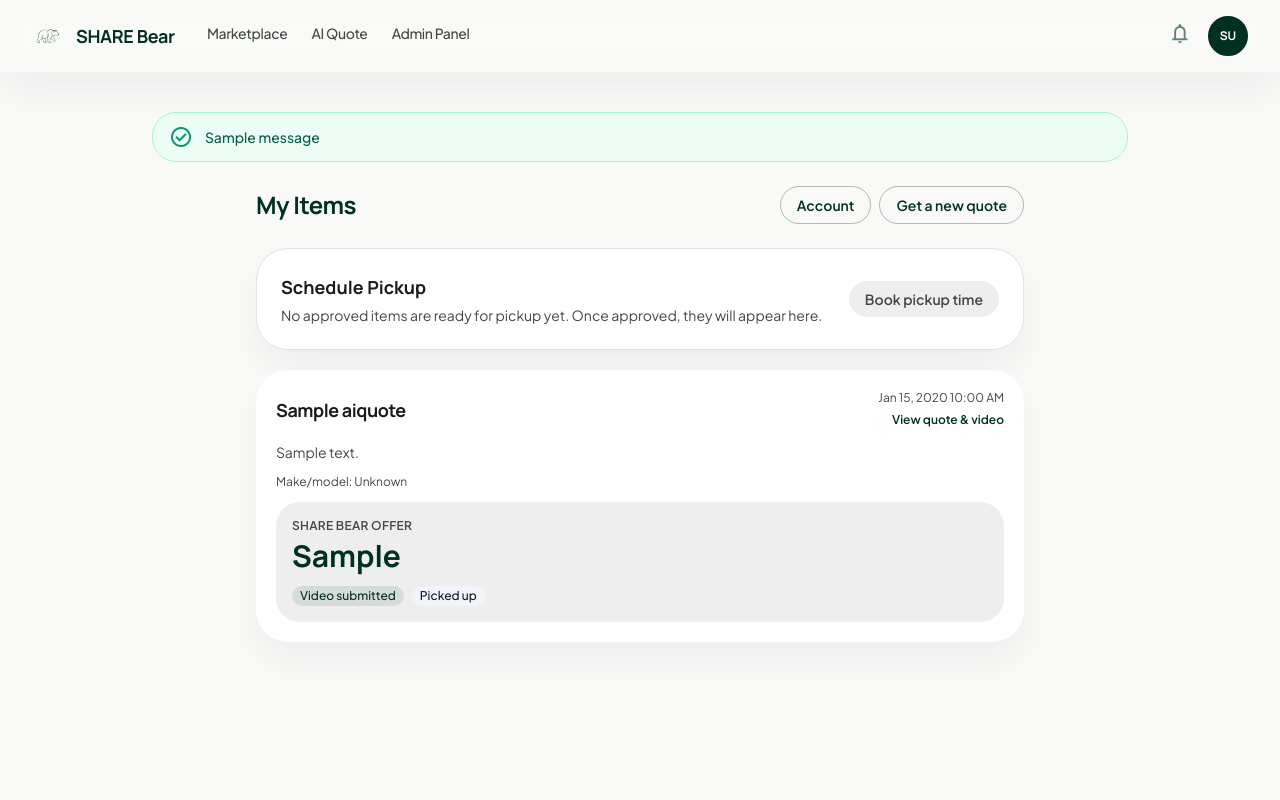
After one commit to emartinez-06/share-bear, a Django app: page /accounts/items/ in a window 1280 px wide. The commit adds this page. Run offline with Django 5.2, Linux system fonts and the light colour scheme; a user stored in the database is signed in; tables that the repository leaves empty hold one stand-in row (values such as "Sample post"); one stand-in notice (Sample message) is shown; parts of the project's set-up code (start-up, migrations or seed data) failed here and were passed over; some libraries are stand-ins or nearby versions.

Commit message:
Added My Items page

```diff
--- a/config/settings.py
+++ b/config/settings.py
@@ -239,3 +239,9 @@ QUOTE_VIDEO_MAX_BYTES = int(os.environ.get('QUOTE_VIDEO_MAX_BYTES', str(100 * 10
 # Allow large multipart bodies for short MP4s / WebM
 FILE_UPLOAD_MAX_MEMORY_SIZE = min(QUOTE_VIDEO_MAX_BYTES, 100 * 1024 * 1024)
 DATA_UPLOAD_MAX_MEMORY_SIZE = FILE_UPLOAD_MAX_MEMORY_SIZE
+
+# User-facing Google appointment scheduling link for pickup booking.
+GOOGLE_BOOKING_URL = os.environ.get(
+    'GOOGLE_BOOKING_URL',
+    'https://calendar.google.com/calendar/appointments/schedules/AcZssZ1OUNxC7H1v2XNI-xTz7-Zemzbl9TdrB60W32_29KBwPnV7QBrSzJ5LqWcwA7wAzzjRCi7ReD54?gv=true',
+)
--- a/templates/index.html
+++ b/templates/index.html
@@ -115,6 +115,9 @@
                         <a class="text-on-surface-variant hover:text-primary font-medium border-b-2 border-transparent hover:border-primary/40 pb-1 transition-colors duration-300" href="{% url 'ai_quote' %}">AI Quote</a>
                         {% if user.is_staff or user.is_superuser %}
                         <a class="text-on-surface-variant hover:text-primary font-medium border-b-2 border-transparent hover:border-primary/40 pb-1 transition-colors duration-300" href="{% url 'admin_kanban' %}">Admin Panel</a>
+                        {% endif %}
+                        {% if user.is_authenticated %}
+                        <a class="text-on-surface-variant hover:text-primary font-medium border-b-2 border-transparent hover:border-primary/40 pb-1 transition-colors duration-300" href="{% url 'user_items' %}">My Items</a>
                         {% endif %}
                     </nav>
                 </div>
--- /dev/null
+++ b/templates/user_items.html
@@ -0,0 +1,272 @@
+{% extends "base_auth.html" %}
+{% block title %}My Items — SHARE Bear{% endblock %}
+
+{% block body %}
+<header class="fixed top-0 w-full z-50 bg-surface/70 backdrop-blur-xl ambient-shadow">
+    <div class="flex justify-between items-center w-full px-8 py-4 max-w-[1440px] mx-auto">
+        <div class="flex items-center gap-8">
+            <a href="{% url 'home' %}" class="flex items-center gap-3">
+                <img src="/static/images/bearLogo.png" alt="SHARE Bear" class="w-8 h-8 rounded-lg object-cover">
+                <span class="font-display font-bold text-lg tracking-tightest text-primary">SHARE Bear</span>
+            </a>
+            <a href="{% url 'ai_quote' %}" class="md:hidden text-sm font-bold text-primary whitespace-nowrap">AI Quote</a>
+            <nav class="hidden md:flex gap-6 font-body text-sm tracking-tight">
+                <a class="text-on-surface-variant hover:text-primary font-medium border-b-2 border-transparent hover:border-primary/40 pb-1 transition-colors duration-300" href="{% url 'home' %}">Marketplace</a>
+                <a class="text-on-surface-variant hover:text-primary font-medium border-b-2 border-transparent hover:border-primary/40 pb-1 transition-colors duration-300" href="{% url 'ai_quote' %}">AI Quote</a>
+                {% if user.is_staff or user.is_superuser %}
+                <a class="text-on-surface-variant hover:text-primary font-medium border-b-2 border-transparent hover:border-primary/40 pb-1 transition-colors duration-300" href="{% url 'admin_kanban' %}">Admin Panel</a>
+                {% endif %}
+            </nav>
+        </div>
+        <div class="flex items-center gap-4">
+            <button class="scale-95 active:opacity-80 transition-all text-primary/60">
+                <span class="material-symbols-outlined">notifications</span>
+            </button>
+            {% if user.is_authenticated %}
+            <a href="{% url 'profile' %}" class="w-10 h-10 rounded-full bg-primary border-2 border-primary flex items-center justify-center hover:bg-primary-container transition-colors" title="My Account">
+                <span class="font-display font-bold text-xs text-on-primary leading-none">{% if user.first_name %}{{ user.first_name|first|upper }}{{ user.last_name|first|upper }}{% else %}<span class="material-symbols-outlined text-base">person</span>{% endif %}</span>
+            </a>
+            {% else %}
+            <a href="{% url 'login' %}" class="text-sm font-semibold font-body text-primary px-4 py-2 rounded-full border border-primary/30 hover:bg-primary hover:text-on-primary transition-all">Sign in</a>
+            <a href="{% url 'signup' %}" class="text-sm font-semibold font-body text-on-primary bg-primary px-4 py-2 rounded-full hover:bg-primary-container transition-colors">Sign up</a>
+            {% endif %}
+        </div>
+    </div>
+</header>
+
+<main class="pt-28 pb-20 px-6 max-w-5xl mx-auto">
+    {% for msg in messages %}
+    <div class="mb-6 bg-emerald-50 border border-emerald-200 rounded-lg px-4 py-3 flex items-center gap-3 fade-up">
+        <span class="material-symbols-outlined text-emerald-600">check_circle</span>
+        <p class="text-emerald-800 text-sm font-body font-medium">{{ msg }}</p>
+    </div>
+    {% endfor %}
+
+    <section class="fade-up max-w-3xl mx-auto mt-2">
+        <div class="flex items-center justify-between mb-6">
+            <h1 class="font-display font-bold text-2xl text-primary tracking-tightest">My Items</h1>
+            <div class="flex items-center gap-2">
+                <a href="{% url 'profile' %}" class="text-sm font-semibold font-body text-primary px-4 py-2 rounded-full border border-primary/30 hover:bg-primary hover:text-on-primary transition-all">Account</a>
+                <a href="{% url 'ai_quote' %}" class="text-sm font-semibold font-body text-primary px-4 py-2 rounded-full border border-primary/30 hover:bg-primary hover:text-on-primary transition-all">Get a new quote</a>
+            </div>
+        </div>
+
+        <div class="bg-surface-container-lowest rounded-xl ambient-shadow p-5 sm:p-6 border border-surface-container-high mb-5">
+            <div class="flex flex-wrap items-center justify-between gap-4">
+                <div>
+                    <h2 class="font-display font-bold text-lg text-on-surface">Schedule Pickup</h2>
+                    {% if approved_pickup_quotes %}
+                    <p class="text-sm text-on-surface-variant font-body mt-1">Choose approved items and open Google Booking to pick a pickup time.</p>
+                    {% else %}
+                    <p class="text-sm text-on-surface-variant font-body mt-1">No approved items are ready for pickup yet. Once approved, they will appear here.</p>
+                    {% endif %}
+                </div>
+                <button
+                    id="open-pickup-modal"
+                    type="button"
+                    class="text-sm font-semibold font-body px-4 py-2 rounded-full transition-all {% if approved_pickup_quotes %}bg-primary text-on-primary hover:bg-primary-container{% else %}bg-surface-container text-on-surface-variant cursor-not-allowed{% endif %}"
+                    {% if not approved_pickup_quotes %}disabled aria-disabled="true"{% endif %}
+                >
+                    Book pickup time
+                </button>
+            </div>
+        </div>
+
+        <div class="space-y-4">
+            {% for quote in quotes %}
+            <article class="bg-surface-container-lowest rounded-xl ambient-shadow p-5">
+                <div class="flex flex-wrap items-center justify-between gap-2 mb-3">
+                    <h3 class="font-display font-bold text-lg tracking-tight text-on-surface">{{ quote.item_name }}</h3>
+                    <div class="text-right">
+                        <p class="text-xs text-on-surface-variant font-body">{{ quote.created_at|date:"M j, Y g:i A" }}</p>
+                        <a href="{% url 'ai_quote_success_detail' quote_id=quote.pk %}" class="text-xs font-semibold text-primary mt-1 inline-block hover:underline">View quote &amp; video</a>
+                    </div>
+                </div>
+                <p class="text-sm text-on-surface-variant font-body mb-3">{{ quote.description }}</p>
+                <div class="mb-3 text-xs text-on-surface-variant font-body">
+                    {% if quote.unknown_make_model %}
+                    Make/model: Unknown
+                    {% else %}
+                    Make/model: {{ quote.make|default:"-" }} / {{ quote.model|default:"-" }}
+                    {% endif %}
+                </div>
+                <div class="bg-surface-container rounded-lg p-4">
+                    <p class="text-xs text-on-surface-variant font-body font-semibold uppercase tracking-wide mb-1">SHARE Bear offer</p>
+                    <p class="text-2xl sm:text-3xl font-display font-bold text-primary tabular-nums">{{ quote.offer_display }}</p>
+                    <div class="mt-3 flex flex-wrap gap-2 text-xs font-body">
+                        {% if quote.has_video %}
+                        <span class="inline-flex items-center gap-0.5 rounded-full bg-primary/10 text-primary px-2 py-0.5 font-medium">Video submitted</span>
+                        {% else %}
+                        <span class="text-on-surface-variant">No video yet</span>
+                        {% endif %}
+                        {% if quote.picked_up %}
+                        <span class="inline-flex items-center gap-0.5 rounded-full bg-slate-100 text-slate-900 px-2 py-0.5 font-medium">Picked up</span>
+                        {% elif quote.quote_accepted_by_admin %}
+                        <span class="inline-flex items-center gap-0.5 rounded-full bg-emerald-100 text-emerald-900 px-2 py-0.5 font-medium">Offer confirmed</span>
+                        {% elif quote.has_video %}
+                        <span class="inline-flex items-center gap-0.5 rounded-full bg-amber-50 text-amber-900 px-2 py-0.5 font-medium">Under review</span>
+                        {% endif %}
+                    </div>
+                </div>
+            </article>
+            {% empty %}
+            <div class="bg-surface-container-lowest rounded-xl ambient-shadow p-6">
+                <p class="text-sm text-on-surface-variant font-body">You do not have any items yet.</p>
+            </div>
+            {% endfor %}
+        </div>
+    </section>
+</main>
+
+<div id="pickup-modal" class="fixed inset-0 z-[70] hidden" aria-hidden="true">
+    <div id="pickup-modal-overlay" class="absolute inset-0 bg-black/45"></div>
+    <div class="absolute inset-0 p-4 sm:p-8 flex items-end sm:items-center justify-center">
+        <section class="w-full max-w-2xl max-h-[90vh] overflow-y-auto rounded-2xl bg-surface-container-lowest ambient-shadow border border-surface-container-high">
+            <header class="px-6 py-5 border-b border-surface-container-high flex items-start justify-between gap-3">
+                <div>
+                    <h3 class="font-display font-bold text-xl text-primary tracking-tight">Book Approved Pickup Items</h3>
+                    <p class="text-sm text-on-surface-variant font-body mt-1">Select the items you want picked up at your booking time.</p>
+                </div>
+                <button id="close-pickup-modal" type="button" class="text-on-surface-variant hover:text-on-surface" aria-label="Close pickup modal">
+                    <span class="material-symbols-outlined">close</span>
+                </button>
+            </header>
+
+            <div class="px-6 py-5">
+                <div class="space-y-2">
+                    {% for quote in approved_pickup_quotes %}
+                    <label class="flex items-start gap-3 bg-surface-container rounded-xl p-3 border border-surface-container-high cursor-pointer hover:border-primary/30 transition-colors">
+                        <input
+                            type="checkbox"
+                            class="pickup-item-checkbox rounded border-outline-variant text-primary focus:ring-primary mt-1"
+                            value="{{ quote.item_name|escape }}"
+                            data-offer="{{ quote.offer_display|escape }}"
+                        >
+                        <span class="flex-1">
+                            <span class="font-medium text-on-surface text-sm font-body block">{{ quote.item_name }}</span>
+                            <span class="text-xs text-on-surface-variant font-body block mt-0.5">Offer: {{ quote.offer_display }} {% if quote.quote_reviewed_at %}- Approved {{ quote.quote_reviewed_at|date:"M j, Y" }}{% endif %}</span>
+                        </span>
+                    </label>
+                    {% empty %}
+                    <p class="text-sm text-on-surface-variant font-body">No approved items available for pickup.</p>
+                    {% endfor %}
+                </div>
+
+                <div class="mt-5 bg-surface-container rounded-xl p-4 border border-surface-container-high">
+                    <p class="text-xs text-on-surface-variant font-semibold uppercase tracking-wide mb-2">Selected items for pickup</p>
+                    <textarea id="pickup-selected-summary" class="field-input min-h-[96px]" readonly placeholder="Select one or more approved items above."></textarea>
+                    <div class="mt-3 flex flex-wrap items-center gap-2">
+                        <button id="copy-selected-items" type="button" class="text-xs font-semibold font-body text-primary px-3 py-1.5 rounded-full border border-primary/30 hover:bg-primary hover:text-on-primary transition-all">
+                            Copy selected items
+                        </button>
+                        <span id="copy-feedback" class="text-xs text-emerald-700 font-body hidden">Copied</span>
+                    </div>
+                </div>
+
+                <div class="mt-5 flex flex-wrap items-center justify-end gap-3">
+                    <button id="cancel-pickup-modal" type="button" class="text-sm font-semibold font-body text-on-surface-variant px-4 py-2 rounded-full border border-outline-variant hover:bg-surface-container transition-colors">
+                        Cancel
+                    </button>
+                    <a
+                        id="open-google-booking"
+                        href="{{ google_booking_url }}"
+                        target="_blank"
+                        rel="noopener noreferrer"
+                        class="text-sm font-semibold font-body px-4 py-2 rounded-full bg-primary text-on-primary opacity-50 pointer-events-none"
+                        aria-disabled="true"
+                    >
+                        Open Google Booking
+                    </a>
+                </div>
+            </div>
+        </section>
+    </div>
+</div>
+
+<script>
+    (function() {
+        const openBtn = document.getElementById('open-pickup-modal');
+        const modal = document.getElementById('pickup-modal');
+        const overlay = document.getElementById('pickup-modal-overlay');
+        const closeBtn = document.getElementById('close-pickup-modal');
+        const cancelBtn = document.getElementById('cancel-pickup-modal');
+        const bookingBtn = document.getElementById('open-google-booking');
+        const checkboxes = Array.from(document.querySelectorAll('.pickup-item-checkbox'));
+        const summaryField = document.getElementById('pickup-selected-summary');
+        const copyBtn = document.getElementById('copy-selected-items');
+        const copyFeedback = document.getElementById('copy-feedback');
+
+        if (!openBtn || !modal || !summaryField || !bookingBtn) {
+            return;
+        }
+
+        const openModal = function() {
+            modal.classList.remove('hidden');
+            modal.setAttribute('aria-hidden', 'false');
+            document.body.classList.add('overflow-hidden');
+        };
+
+        const closeModal = function() {
+            modal.classList.add('hidden');
+            modal.setAttribute('aria-hidden', 'true');
+            document.body.classList.remove('overflow-hidden');
+        };
+
+        const updateSelectedSummary = function() {
+            const selected = checkboxes
+                .filter(function(input) { return input.checked; })
+                .map(function(input) {
+                    const offer = input.getAttribute('data-offer') || '';
+                    return '- ' + input.value + (offer ? ' (' + offer + ')' : '');
+                });
+
+            summaryField.value = selected.length ? selected.join('\n') : '';
+
+            if (selected.length > 0) {
+                bookingBtn.classList.remove('opacity-50', 'pointer-events-none');
+                bookingBtn.removeAttribute('aria-disabled');
+            } else {
+                bookingBtn.classList.add('opacity-50', 'pointer-events-none');
+                bookingBtn.setAttribute('aria-disabled', 'true');
+            }
+        };
+
+        openBtn.addEventListener('click', openModal);
+        if (overlay) {
+            overlay.addEventListener('click', closeModal);
+        }
+        if (closeBtn) {
+            closeBtn.addEventListener('click', closeModal);
+        }
+        if (cancelBtn) {
+            cancelBtn.addEventListener('click', closeModal);
+        }
+
+        document.addEventListener('keydown', function(event) {
+            if (event.key === 'Escape' && !modal.classList.contains('hidden')) {
+                closeModal();
+            }
+        });
+
+        checkboxes.forEach(function(input) {
+            input.addEventListener('change', updateSelectedSummary);
+        });
+
+        if (copyBtn) {
+            copyBtn.addEventListener('click', function() {
+                if (!summaryField.value.trim()) {
+                    return;
+                }
+                navigator.clipboard.writeText(summaryField.value).then(function() {
+                    copyFeedback.classList.remove('hidden');
+                    window.setTimeout(function() {
+                        copyFeedback.classList.add('hidden');
+                    }, 1400);
+                });
+            });
+        }
+
+        updateSelectedSummary();
+    })();
+</script>
+{% endblock %}
--- a/users/urls.py
+++ b/users/urls.py
@@ -8,4 +8,5 @@ urlpatterns = [
     path('logout/', views.logout_view, name='logout'),
     path('profile/', views.profile_view, name='profile'),
     path('profile/pickup/attach/', views.profile_attach_pickup_view, name='profile_attach_pickup'),
+    path('items/', views.user_items_view, name='user_items'),
 ]
--- a/users/views.py
+++ b/users/views.py
@@ -197,3 +197,24 @@ def profile_attach_pickup_view(request):
         f'Pickup scheduled for {len(quotes)} item(s). You can open the event in Google Calendar from the links below.',
     )
     return redirect('profile')
+
+
+@login_required
+def user_items_view(request):
+    quotes = list(AIQuote.objects.filter(user=request.user).order_by('-created_at'))
+    approved_pickup_quotes = [
+        q
+        for q in quotes
+        if q.quote_accepted_by_admin
+        and not q.picked_up
+        and not (q.google_event_id or '').strip()
+    ]
+    return render(
+        request,
+        'user_items.html',
+        {
+            'quotes': quotes,
+            'approved_pickup_quotes': approved_pickup_quotes,
+            'google_booking_url': settings.GOOGLE_BOOKING_URL,
+        },
+    )
```
Also changed, not shown: core/migrations/0002_order_email.py (added).
